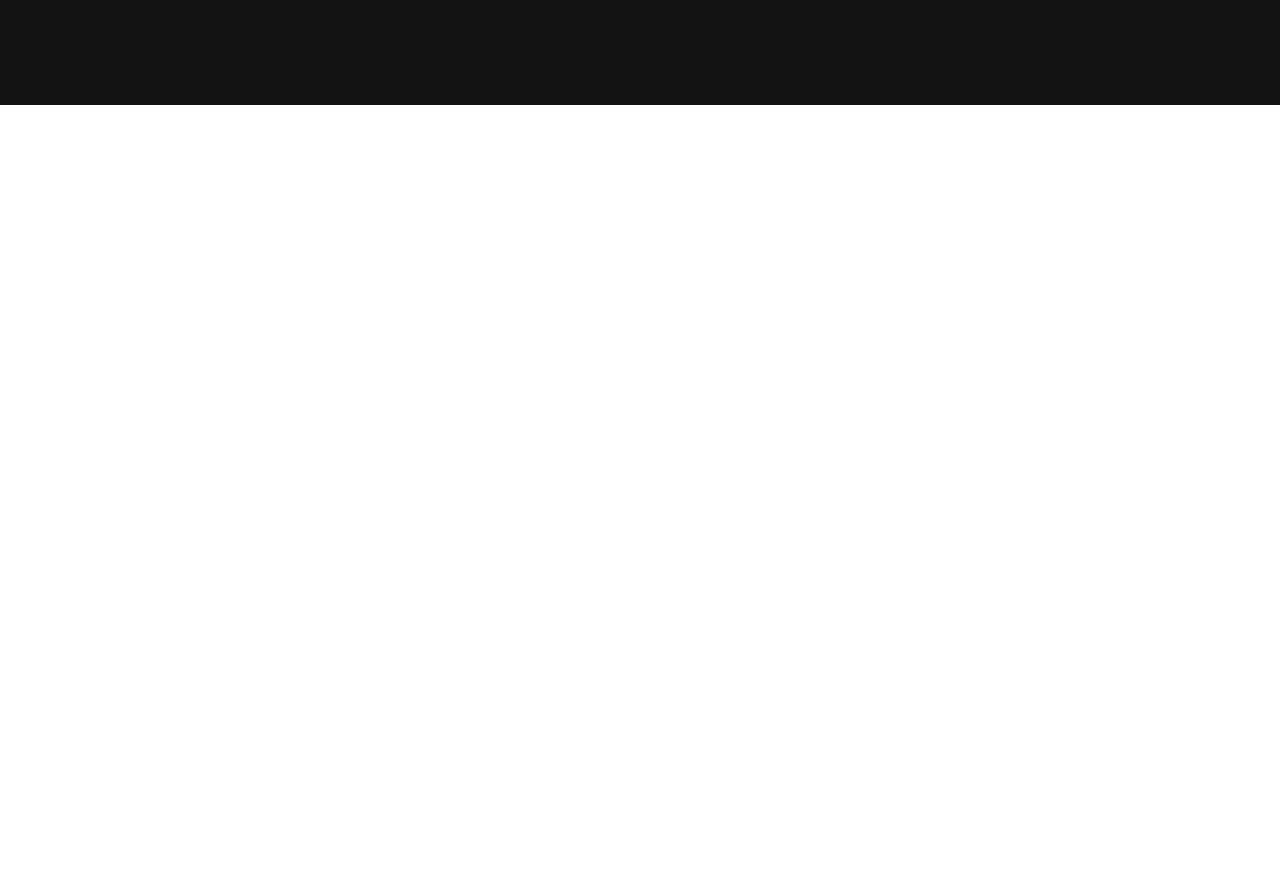
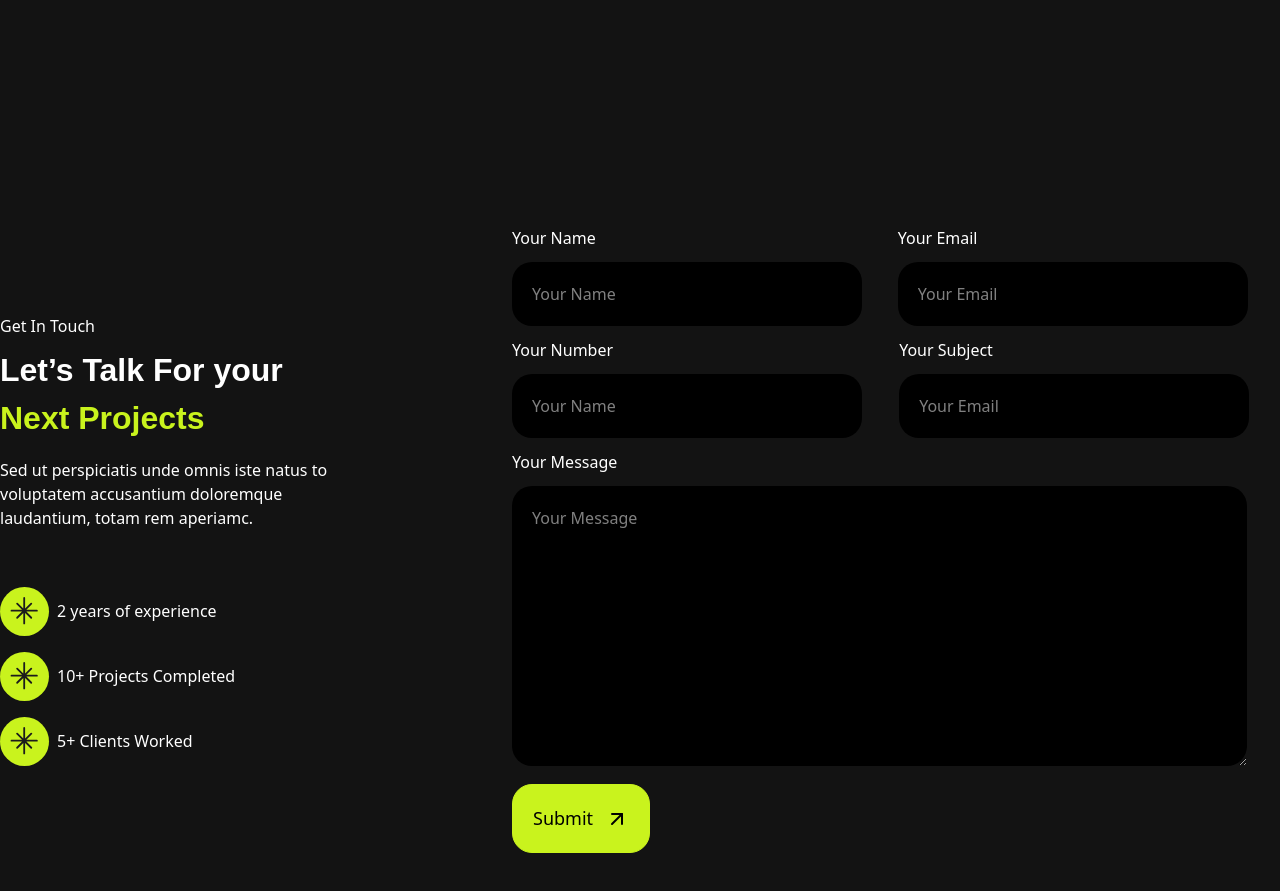
Before and after one commit to meheraj786/portfolio-with-react-tailwind, a React (Vite) app: page / in a window 1280 px wide. Shown: the part 6619-7510 px from the top of the page. Before the commit the page ends 6724 px from the top, so only its background shows below. Built offline with nearby package versions, Linux system fonts and the light colour scheme.

Commit message:
contact add

```diff
--- a/src/App.jsx
+++ b/src/App.jsx
@@ -8,6 +8,7 @@ import Services from './components/services/Services'
 import Skill from './components/skill/Skill'
 import Projects from './components/projects/Projects'
 import Blog from './components/blog/Blog'
+import Contact from './components/contact/Contact'
 
 function App() {
 
@@ -21,6 +22,7 @@ function App() {
 <Skill/>
 <Projects/>
 <Blog/>
+<Contact/>
 </>
   )
 }
--- /dev/null
+++ b/src/components/contact/Contact.jsx
@@ -0,0 +1,67 @@
+import React from 'react'
+import Container from '../../layouts/Container'
+import Flex from '../../layouts/Flex'
+import { GoNorthStar } from "react-icons/go";
+import { FiArrowUpRight } from "react-icons/fi";
+import RoundedElemText from '../../layouts/RoundedElemText';
+
+const Contact = () => {
+  const items= ["2 years of experience", "10+ Projects Completed", "5+ Clients Worked"]
+  return (
+    <div className="contact py-[121px] bg-dark-bg text-white">
+      <Container>
+        <Flex>
+          <div className="left ">
+          <p>Get In Touch</p>
+            <h2 className='font-primary max-w-[349px] text-subheading font-bold mt-2 mb-4'>Let’s Talk For your
+            <span className='text-primary'> Next Projects</span></h2>
+            <p className='text-body max-w-[349px] font-regular'>Sed ut perspiciatis unde omnis iste natus to
+voluptatem accusantium doloremque
+laudantium, totam rem aperiamc.</p>
+            <div className='space-y-4 mt-[57px]'>
+              {
+                items.map((item) => (
+                  <RoundedElemText className="font-medium flex-row-reverse text-body" svg={<GoNorthStar/>}>
+{item}
+                  </RoundedElemText>
+                ))
+              }
+            </div>
+          </div>
+          <div className="right md:w-[60%]">
+            <form action="">
+<Flex className="">
+  <div>
+    <label htmlFor="">Your Name</label>
+  <input type="text" className='placeholder:text-grey-200 w-[350px] my-3 p-5 rounded-[20px] bg-black' placeholder='Your Name' />
+  </div>
+  <div>
+  <label htmlFor="">Your Email</label>
+  <input type="email" className='placeholder:text-grey-200 p-5 w-[350px] my-3 rounded-[20px] bg-black' placeholder='Your Email' />
+  </div>
+</Flex>
+<Flex className="">
+  <div>
+    <label htmlFor="">Your Number</label>
+  <input type="number" className='placeholder:text-grey-200 w-[350px] my-3 p-5 rounded-[20px] bg-black' placeholder='Your Name' />
+  </div>
+  <div>
+  <label htmlFor="">Your Subject</label>
+  <input type="text" className='placeholder:text-grey-200 p-5 w-[350px] my-3 rounded-[20px] bg-black' placeholder='Your Email' />
+  </div>
+</Flex>
+<label htmlFor="">Your Message</label>
+
+              <textarea name="" id="" className='placeholder:text-grey-200 w-[735px] p-5 rounded-[20px] my-3 p bg-black' cols="30" rows="10" placeholder='Your Message'></textarea>
+              <button className='flex bg-primary rounded-[20px] text-black text-[18px] font-medium cursor-pointer hover:bg-dark-bg hvoer:border-primary hover:text-primary border border-primary items-center gap-3 p-[20px]' type="submit">Submit <span className='text-2xl'><FiArrowUpRight/></span></button>
+            </form>
+          </div>
+
+        </Flex>
+      </Container>
+
+    </div>
+  )
+}
+
+export default Contact
```
